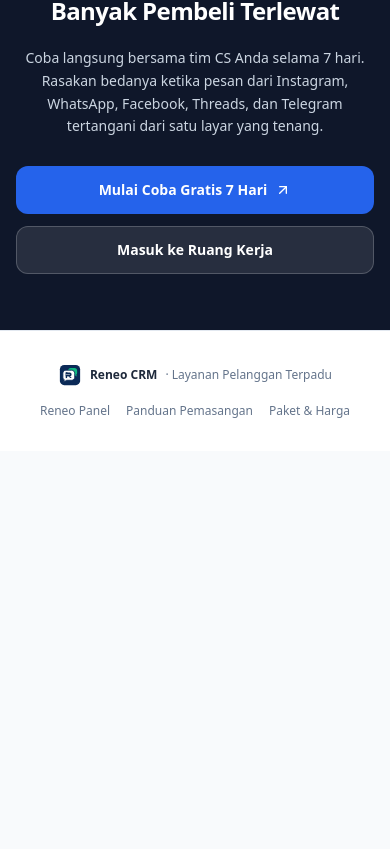
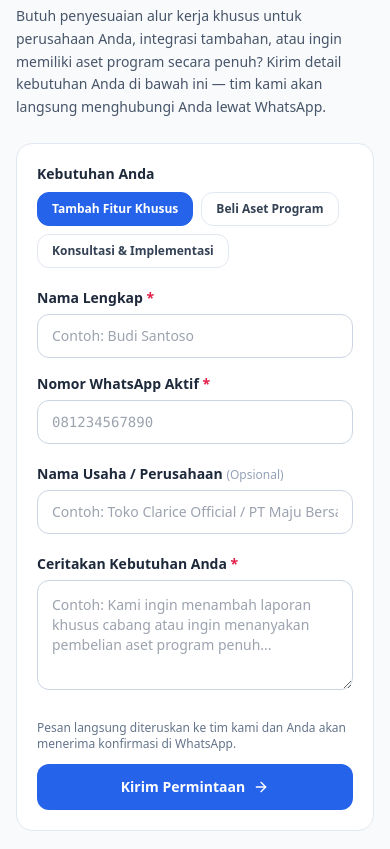
Before and after one commit to AknalRe/crm-services, a React (Vite) app in the folder frontend/: page / in a window 390 px wide. Shown: the part 8255-9104 px from the top of the page. Before the commit the page ends 8706 px from the top, so only its background shows below. Built offline with nearby package versions, Linux system fonts and the light colour scheme; no server answers.

Commit message:
feat(landing): add custom feature & program asset inquiry form with Reneo Panel admin and buyer WhatsApp notifications

```diff
--- a/frontend/package.json
+++ b/frontend/package.json
@@ -1,7 +1,7 @@
 {
   "name": "crm-frontend",
   "private": true,
-  "version": "1.6.65",
+  "version": "1.6.66",
   "description": "Reneo CRM Omnichannel Frontend Web App (React, Vite & Tailwind CSS)",
   "type": "module",
   "scripts": {
--- a/frontend/src/pages/LandingPage.tsx
+++ b/frontend/src/pages/LandingPage.tsx
@@ -19,6 +19,7 @@ import {
   X,
 } from 'lucide-react';
 import { ReneoCrmLogo } from '../components/ReneoCrmLogo';
+import { api } from '../services/api';
 
 interface LandingPageProps {
   initialized: boolean;
@@ -37,6 +38,7 @@ const NAV_LINKS = [
   { href: '#kanal', label: 'Semua Kanal' },
   { href: '#perbandingan', label: 'Perbandingan' },
   { href: '#faq', label: 'FAQ' },
+  { href: '#hubungi-kami', label: 'Hubungi Kami' },
 ];
 
 const HERO_CHANNEL_PREVIEWS = [
@@ -349,6 +351,52 @@ export const LandingPage: React.FC<LandingPageProps> = ({
   const [activeHeroChannelId, setActiveHeroChannelId] = useState(HERO_CHANNEL_PREVIEWS[0].id);
   const [openFaq, setOpenFaq] = useState<number | null>(0);
   const [mobileMenuOpen, setMobileMenuOpen] = useState(false);
+  const [inquiryType, setInquiryType] = useState<'Tambah Fitur Khusus' | 'Beli Aset Program' | 'Konsultasi & Implementasi'>('Tambah Fitur Khusus');
+  const [inquiryName, setInquiryName] = useState('');
+  const [inquiryPhone, setInquiryPhone] = useState('');
+  const [inquiryBusiness, setInquiryBusiness] = useState('');
+  const [inquiryMessage, setInquiryMessage] = useState('');
+  const [inquirySubmitting, setInquirySubmitting] = useState(false);
+  const [inquiryStatus, setInquiryStatus] = useState<{ ok: boolean; text: string } | null>(null);
+
+  const handleInquirySubmit = async (e: React.FormEvent) => {
+    e.preventDefault();
+    if (inquirySubmitting) return;
+    if (!inquiryName.trim() || !inquiryPhone.trim() || !inquiryMessage.trim()) {
+      setInquiryStatus({ ok: false, text: 'Mohon lengkapi nama, nomor WhatsApp, dan detail kebutuhan Anda.' });
+      return;
+    }
+    try {
+      setInquirySubmitting(true);
+      setInquiryStatus(null);
+      const res = await api.submitPublicInquiry({
+        name: inquiryName.trim(),
+        phone: inquiryPhone.trim(),
+        businessName: inquiryBusiness.trim() || undefined,
+        inquiryType,
+        message: inquiryMessage.trim(),
+      });
+      setInquiryStatus({
+        ok: true,
+        text:
+          res.message ||
+          'Permintaan Anda sudah kami terima. Anda akan segera mendapat balasan oleh tim kami melalui WhatsApp.',
+      });
+      setInquiryName('');
+      setInquiryPhone('');
+      setInquiryBusiness('');
+      setInquiryMessage('');
+    } catch (err: any) {
+      setInquiryStatus({
+        ok: false,
+        text:
+          err?.response?.data?.error ||
+          'Gagal mengirim permintaan saat ini. Silakan coba beberapa saat lagi.',
+      });
+    } finally {
+      setInquirySubmitting(false);
+    }
+  };
 
   const activeModule = MODULE_TABS.find((m) => m.id === activeModuleId) || MODULE_TABS[0];
   const activeHeroChannel =
@@ -931,6 +979,151 @@ export const LandingPage: React.FC<LandingPageProps> = ({
           </div>
         </RevealSection>
 
+        {/* Custom Feature / Program Asset Inquiry Form */}
+        <RevealSection id="hubungi-kami" className="bg-[#f8fafc] border-b border-slate-200">
+          <div className="max-w-4xl mx-auto px-4 sm:px-6 py-12 sm:py-16 space-y-6">
+            <div className="max-w-2xl space-y-2">
+              <div className="text-xs font-semibold uppercase tracking-wide text-[#2563eb]">
+                Kebutuhan Khusus &amp; Aset Program
+              </div>
+              <h2 className="text-2xl sm:text-3xl font-bold text-slate-900 leading-snug">
+                Ingin Tambah Fitur Khusus atau Beli Aset Program? Hubungi Kami
+              </h2>
+              <p className="text-sm sm:text-base text-slate-600 leading-relaxed">
+                Butuh penyesuaian alur kerja khusus untuk perusahaan Anda, integrasi tambahan, atau ingin memiliki aset program secara penuh? Kirim detail kebutuhan Anda di bawah ini — tim kami akan langsung menghubungi Anda lewat WhatsApp.
+              </p>
+            </div>
+
+            <form
+              onSubmit={handleInquirySubmit}
+              className="rounded-2xl border border-slate-200 bg-white p-5 sm:p-7 space-y-5 shadow-xs"
+            >
+              <div className="space-y-2">
+                <label className="block text-sm font-semibold text-slate-800">
+                  Kebutuhan Anda
+                </label>
+                <div className="flex flex-wrap gap-2">
+                  {(
+                    [
+                      'Tambah Fitur Khusus',
+                      'Beli Aset Program',
+                      'Konsultasi & Implementasi',
+                    ] as const
+                  ).map((opt) => {
+                    const selected = inquiryType === opt;
+                    return (
+                      <button
+                        key={opt}
+                        type="button"
+                        onClick={() => setInquiryType(opt)}
+                        className={`px-3.5 py-2 rounded-xl text-xs sm:text-sm font-semibold border transition-all ${
+                          selected
+                            ? 'bg-[#2563eb] text-white border-[#2563eb] shadow-xs'
+                            : 'bg-white text-slate-700 border-slate-200 hover:bg-slate-50'
+                        }`}
+                      >
+                        {opt}
+                      </button>
+                    );
+                  })}
+                </div>
+              </div>
+
+              <div className="grid grid-cols-1 sm:grid-cols-2 gap-4">
+                <div className="space-y-1.5">
+                  <label htmlFor="inquiry-name" className="block text-sm font-semibold text-slate-800">
+                    Nama Lengkap <span className="text-rose-600">*</span>
+                  </label>
+                  <input
+                    id="inquiry-name"
+                    type="text"
+                    required
+                    value={inquiryName}
+                    onChange={(e) => setInquiryName(e.target.value)}
+                    placeholder="Contoh: Budi Santoso"
+                    className="w-full h-11 px-3.5 rounded-xl border border-slate-300 bg-white text-sm text-slate-900 focus:outline-none focus:border-[#2563eb]"
+                  />
+                </div>
+
+                <div className="space-y-1.5">
+                  <label htmlFor="inquiry-phone" className="block text-sm font-semibold text-slate-800">
+                    Nomor WhatsApp Aktif <span className="text-rose-600">*</span>
+                  </label>
+                  <input
+                    id="inquiry-phone"
+                    type="tel"
+                    required
+                    value={inquiryPhone}
+                    onChange={(e) => setInquiryPhone(e.target.value)}
+                    placeholder="081234567890"
+                    className="w-full h-11 px-3.5 rounded-xl border border-slate-300 bg-white text-sm font-mono text-slate-900 focus:outline-none focus:border-[#2563eb]"
+                  />
+                </div>
+              </div>
+
+              <div className="space-y-1.5">
+                <label htmlFor="inquiry-business" className="block text-sm font-semibold text-slate-800">
+                  Nama Usaha / Perusahaan <span className="text-xs font-normal text-slate-400">(Opsional)</span>
+                </label>
+                <input
+                  id="inquiry-business"
+                  type="text"
+                  value={inquiryBusiness}
+                  onChange={(e) => setInquiryBusiness(e.target.value)}
+                  placeholder="Contoh: Toko Clarice Official / PT Maju Bersama"
+                  className="w-full h-11 px-3.5 rounded-xl border border-slate-300 bg-white text-sm text-slate-900 focus:outline-none focus:border-[#2563eb]"
+                />
+              </div>
+
+              <div className="space-y-1.5">
+                <label htmlFor="inquiry-message" className="block text-sm font-semibold text-slate-800">
+                  Ceritakan Kebutuhan Anda <span className="text-rose-600">*</span>
+                </label>
+                <textarea
+                  id="inquiry-message"
+                  rows={4}
+                  required
+                  value={inquiryMessage}
+                  onChange={(e) => setInquiryMessage(e.target.value)}
+                  placeholder="Contoh: Kami ingin menambah laporan khusus cabang atau ingin menanyakan pembelian aset program penuh..."
+                  className="w-full p-3.5 rounded-xl border border-slate-300 bg-white text-sm text-slate-900 focus:outline-none focus:border-[#2563eb]"
+                />
+              </div>
+
+              {inquiryStatus && (
+                <div
+                  className={`p-4 rounded-xl border text-sm font-medium flex items-start gap-2.5 ${
+                    inquiryStatus.ok
+                      ? 'bg-emerald-50 border-emerald-200 text-emerald-800'
+                      : 'bg-rose-50 border-rose-200 text-rose-800'
+                  }`}
+                >
+                  {inquiryStatus.ok ? (
+                    <CheckCircle2 className="w-5 h-5 text-emerald-600 shrink-0 mt-0.5" />
+                  ) : (
+                    <AlertCircle className="w-5 h-5 text-rose-600 shrink-0 mt-0.5" />
+                  )}
+                  <span>{inquiryStatus.text}</span>
+                </div>
+              )}
+
+              <div className="flex flex-col sm:flex-row sm:items-center justify-between gap-3 pt-1">
+                <span className="text-xs sm:text-sm text-slate-500">
+                  Pesan langsung diteruskan ke tim kami dan Anda akan menerima konfirmasi di WhatsApp.
+                </span>
+                <button
+                  type="submit"
+                  disabled={inquirySubmitting}
+                  className="min-h-[46px] px-6 py-2.5 rounded-xl bg-[#2563eb] hover:bg-[#1d4ed8] disabled:opacity-60 text-white text-sm sm:text-base font-semibold inline-flex items-center justify-center gap-2 transition-colors shrink-0"
+                >
+                  <span>{inquirySubmitting ? 'Mengirim...' : 'Kirim Permintaan'}</span>
+                  <ArrowRight className="w-4 h-4" />
+                </button>
+              </div>
+            </form>
+          </div>
+        </RevealSection>
+
         {/* Final CTA — Risk Reversal */}
         <RevealSection className="bg-slate-900 text-white">
           <div className="max-w-4xl mx-auto px-4 sm:px-6 py-14 sm:py-18 text-center space-y-5">
--- a/frontend/src/services/api.ts
+++ b/frontend/src/services/api.ts
@@ -847,6 +847,16 @@ export const api = {
     const res = await client.post('/license/trial', { planSlug, buyerPhone });
     return res.data.data;
   },
+  submitPublicInquiry: async (payload: {
+    name: string;
+    phone: string;
+    businessName?: string;
+    inquiryType: string;
+    message: string;
+  }): Promise<{ success: boolean; message: string }> => {
+    const res = await client.post('/public/seo/inquiry', payload);
+    return res.data;
+  },
   createLicenseOrder: async (data: {
     planSlug: string;
     quantity?: number;
```
Also changed, not shown: 2 other files (tests, documents, lock files or other folders).
